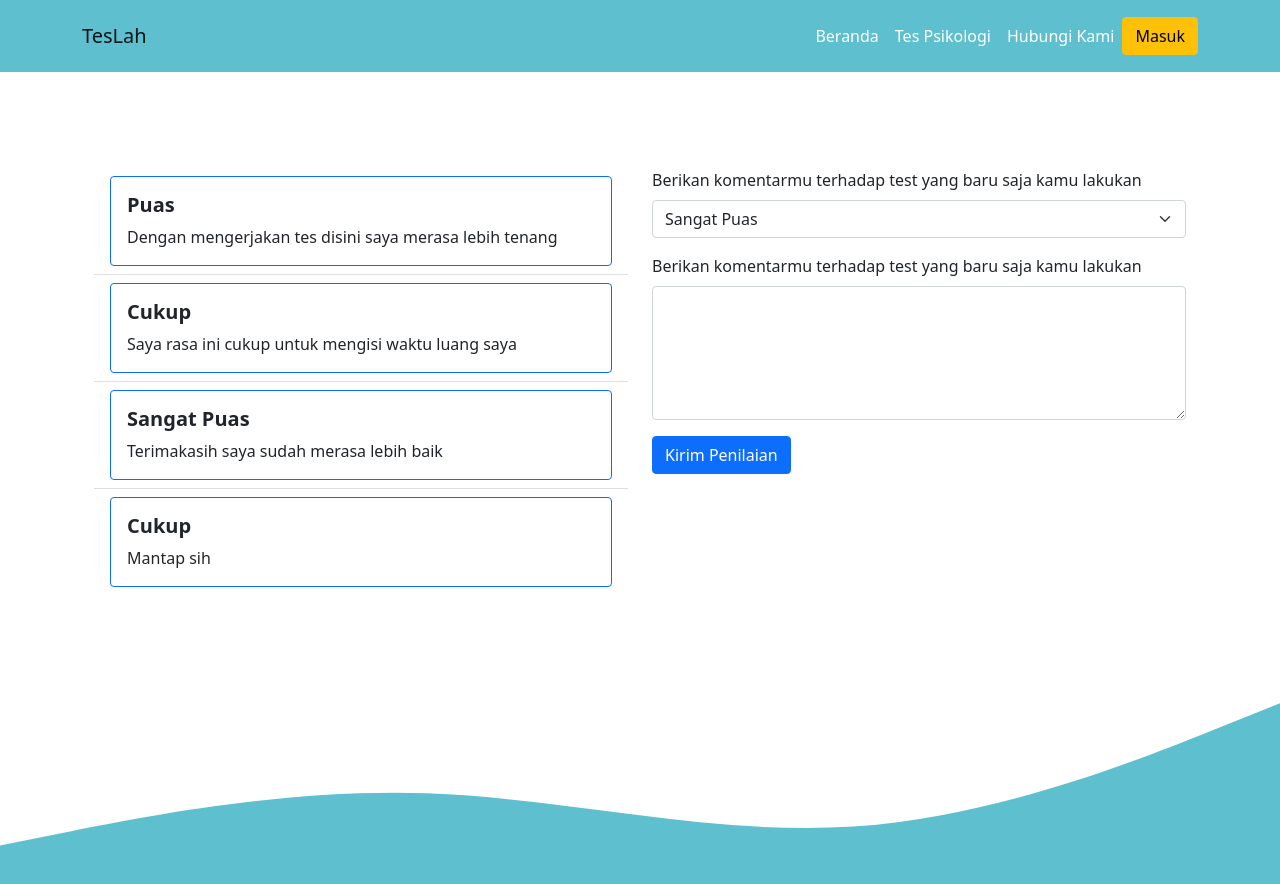
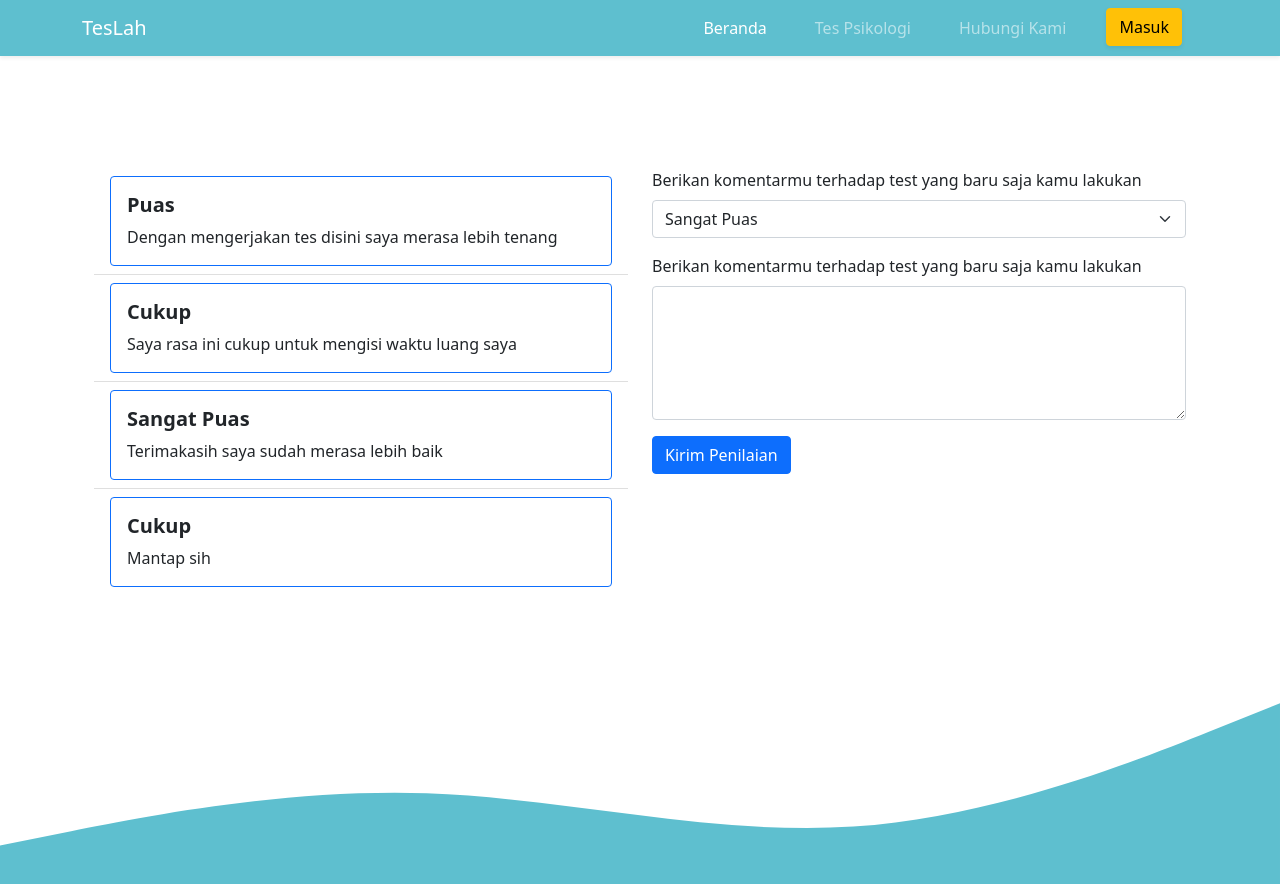
Before and after one commit to frensiatanagaanaclaudia/Teslah---Group-15, a plain HTML site: page feedback dan pilihan tes nuri/feedback.html in a window 1280 px wide. Drawn offline with nearby package versions, Linux system fonts and the light colour scheme.

Commit message:
gabung part 1

```diff
--- a/feedback dan pilihan tes nuri/feedback.html
+++ b/feedback dan pilihan tes nuri/feedback.html
@@ -10,32 +10,29 @@
 
   </head>
 <body>
-    <nav class="navbar fixed-top navbar-expand-lg navbar-light p-md-3" style="background-color: #5EBFCF;">
+  <nav class="navbar fixed-top navbar-expand-lg navbar-dark shadow-sm" style="background-color: #5EBFCF;">
     <div class="container">
-            <a href="#" class="navbar-brand">TesLah</a>
-            <div class="collapse navbar-collapse">
-                <div class="mx-auto"></div>
-                <ul class="navbar-nav">
-                    <li class="nav-item">
-                        <a href="#" class="nav-link text-white">Beranda</a>
+    <a class="navbar-brand" href="#">TesLah</a>
+    <button class="navbar-toggler" type="button" data-bs-toggle="collapse" data-bs-target="#navbarNav" aria-controls="navbarNav" aria-expanded="false" aria-label="Toggle navigation">
+        <span class="navbar-toggler-icon"></span>
+    </button>
+    <div class="collapse navbar-collapse" id="navbarNav">
+        <ul class="navbar-nav ms-auto">
+        <li class="nav-item px-3">
+            <a class="nav-link active" aria-current="page" href="../Landing Page Fix/index.html">Beranda</a>
         </li>
-                    <li class="nav-item">
-                        <a href="#" class="nav-link text-white">Tes Psikologi</a>
+        <li class="nav-item px-3">
+            <a class="nav-link" href="../feedback dan pilihan tes nuri/pilihanTes.html">Tes Psikologi</a>
         </li>
-                    <li class="nav-item">
-                        <a href="#" class="nav-link text-white">Hubungi Kami</a>
+        <li class="nav-item px-3">
+            <a class="nav-link" href="../Landing Page Fix/index.html/#hubungi-kami">Hubungi Kami</a>
         </li>
-
+        <li class="nav-item px-3">
+            <button class="btn btn-warning shadow-sm" type="submit">Masuk</button>
+        </li>
         </ul>
-
-                <ul class="navbar-nav ml-auto">
-                    <button class="btn btn-warning" type="submit">Masuk</button>
-                </ul>
-
-
     </div>
     </div>
-
 </nav> <br><br><br><br>
 
     <div class="container">
```
Also changed, not shown: Landing Page Fix/index.html (+3 -3 lines), feedback dan pilihan tes nuri/pilihanTes.html (+16 -19 lines). Lines whose indentation alone changed are shown as unchanged.
